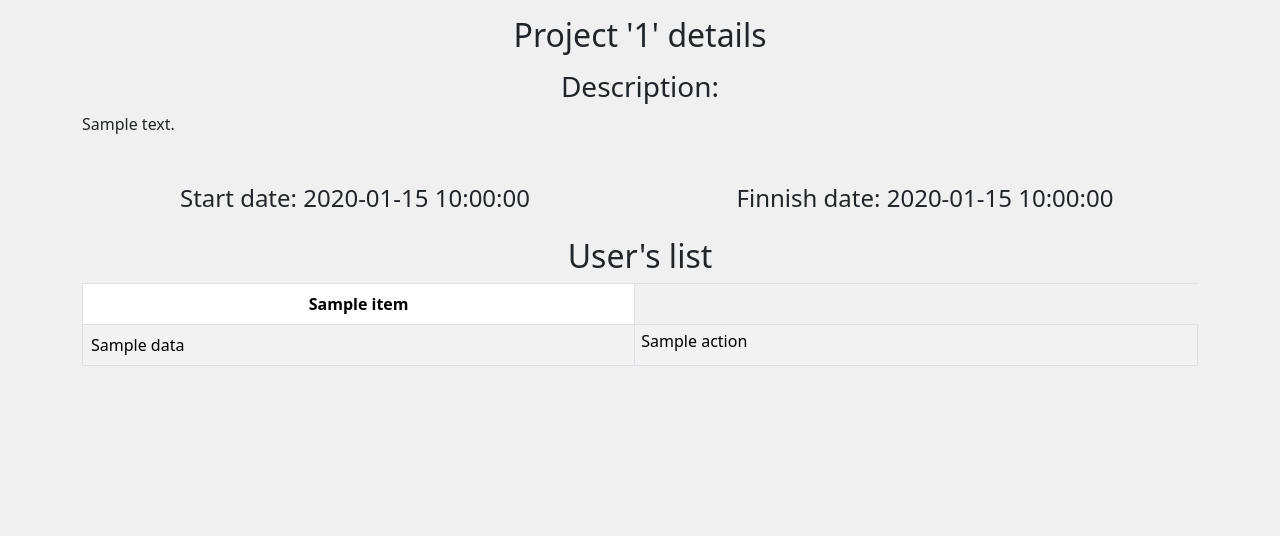
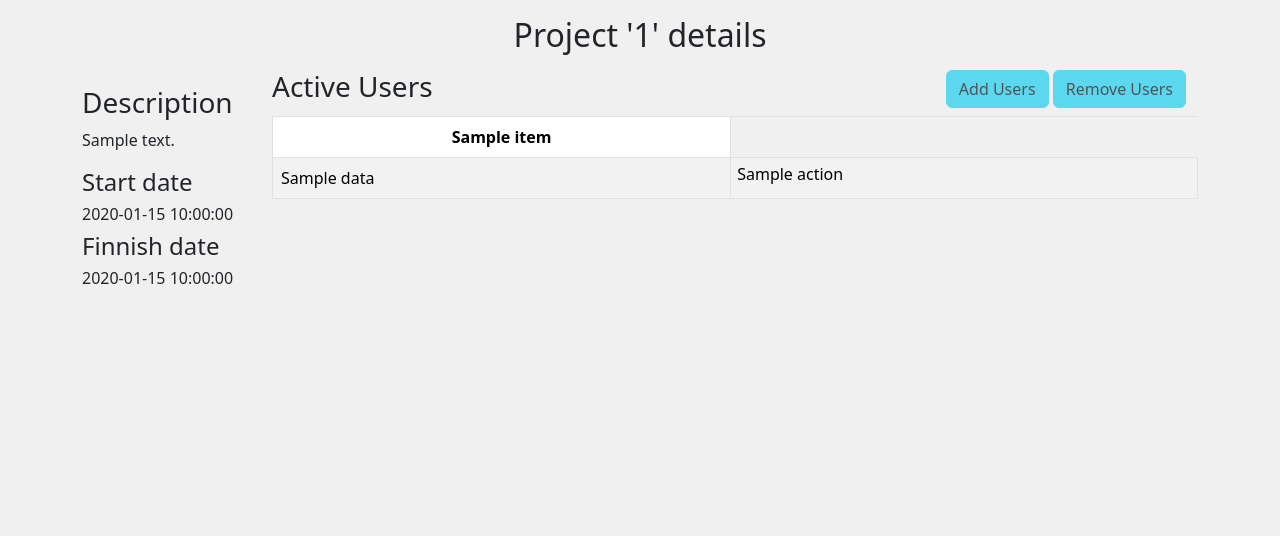
Before and after one commit to JesusBandez/proyecto_Ing_software, a Flask app: template src/templates/projects/project_details.html in a window 1280 px wide. Shown: the part 58-594 px from the top of the page. Run offline with Flask 3, Linux system fonts and the light colour scheme; the template is opened without the code that fills it: most values are stand-ins (such as "Sample title", 1, 10 or a date in 2020).

Commit message:
Add/remove users

```diff
--- a/src/lib/generate_action.py
+++ b/src/lib/generate_action.py
@@ -16,10 +16,15 @@ def generate_action(value=None, redirect_function=None, method="get", col_size='
                     <i class="{kwargs.get('text_class')}" aria-hidden="true"></i>
             </button>
         """
+    hidden = ''
+    if kwargs.get('hiddens'):
+        for hidden in kwargs.get('hiddens'):
+            hidden = f'<input name="{hidden["name"]}" value="{hidden["data"]}" type="hidden">\n'
 
     return f"""
     <div class="col{col_size}">
         <form method="{method}">
+            {hidden}
             {button}
         </form>
     </div>
--- a/src/templates/projects/project_details.html
+++ b/src/templates/projects/project_details.html
@@ -2,26 +2,46 @@
 {% block title %}<title>Project Details</title>{% endblock %}
 {% block body %}
 <div class="container">
+  <div class="row">
     <h2 class="text-center mb-3 mt-3">Project '{{context['id']}}' details</h2>
-    <div class="row">
-        <div class="col d-flex justify-content-center">
-            <h3>Description:</h3>
-          </div>
-    </div>
-    <p>{{context['description']}}</p>
-    <div class="row mt-5">
-      <div class="col d-flex justify-content-center">
-        <h4>Start date: {{context['start_date']}}</h3>
+    <div class="col-sm-2 mt-3">
+      <div class="row">
+        <div class="col">
+          <h3>Description</h3>
+        </div>
       </div>
-      <div class="col d-flex justify-content-center">
-        <h4>Finnish date: {{context['finish_date']}}</h3>
+      <p>{{context['description']}}</p>
+      <div class="row">
+        <div class="col">
+          <h4>Start date</h4>
+          <h6>{{context['start_date']}}</h6>
+        </div>
+        <div class="col">
+          <h4>Finnish date</h4>
+          <h6>{{context['finish_date']}}</h6>
+        </div>
       </div>
     </div>
-    <div class="mt-3">
-      <div class="d-flex justify-content-center">
-        <h2>User's list</h2>
+    <div class="col-sm">
+      <div class="row">
+        <div class="col">
+          <h3>Active Users</h3>
+        </div>
+        <div class="col">
+          <div class="container-sm mb-2" style="text-align: right;">
+            {% if not has_role('admin')%}
+            <a class="btn btn-info disabled" disabled>Add Users</a>
+            <a class="btn btn-info disabled" disabled>Remove Users</a>
+            {% else %}
+            <a href="{{url_for('manage_project', id=context['id'], mode='Add')}}" class="btn btn-info">Add Users</a>
+            <a href="{{url_for('manage_project', id=context['id'], mode='Remove')}}" class="btn btn-danger">Remove Users</a>
+            {% endif %}
+          </div>
+        </div>
       </div>
-    {% include  'generics/generic_list.html' %}
+        {% include 'generics/generic_list.html' %}
+
     </div>
   </div>
+</div>
 {% endblock %}
```
Also changed, not shown: src/routes/Projects/project_details.py (+71 -0 lines), src/templates/projects/manage_project_users.html (added, +11 -0 lines).
